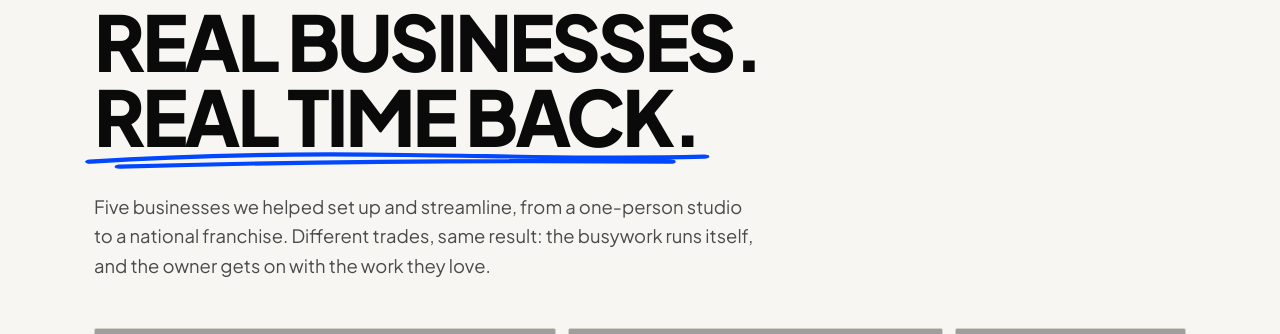
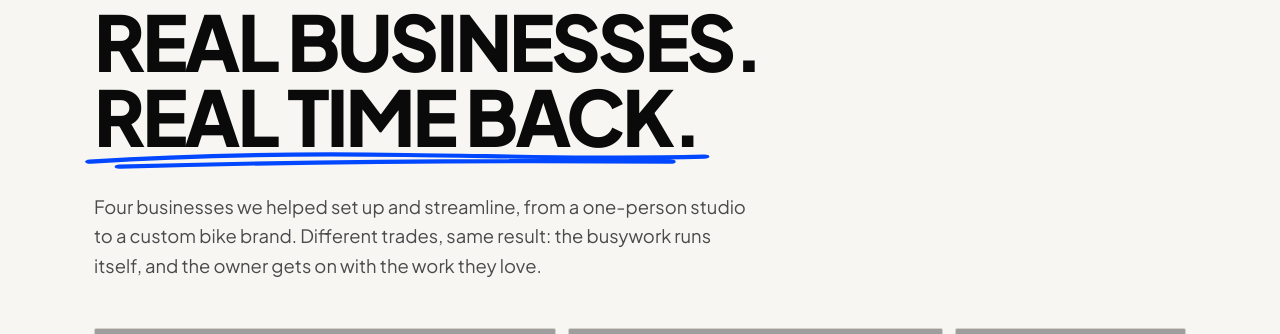
Before and after one commit to Rob281182/Better-Yet-Website, a WordPress theme: template page-our-work.php in a window 1280 px wide. Shown: the part 171-505 px from the top of the page. Run offline with PHP 8.4 and a stand-in for WordPress, Linux system fonts and the light colour scheme; the site name, menu and one post (Sample post) are stand-ins, and other content is empty; some libraries are stand-ins or nearby versions; grey boxes are pictures that could not be loaded.

Commit message:
Our work intro and description no longer mention the franchise while it is hidden (2.4.7)
Co-Authored-By: Claude Opus 5.5 <noreply@anthropic.com>
Claude-Session: https://claude.ai/code/session_012K2Yvy4KKAkj6j8TYcLW2p

```diff
--- a/functions.php
+++ b/functions.php
@@ -7,7 +7,7 @@
 
 if ( ! defined( 'ABSPATH' ) ) exit;
 
-define( 'BY_VERSION', '2.4.6' );
+define( 'BY_VERSION', '2.4.7' );
 
 /* Ready Steady Go Kids is hidden for now (Rob, 16 Nov 2026). Return true to bring it back everywhere. */
 function by_show_rsgk() { return (bool) apply_filters( 'by_show_rsgk', false ); }
--- a/inc/hygiene.php
+++ b/inc/hygiene.php
@@ -23,7 +23,7 @@ function by_page_meta() {
 	$brand = by_opt( 'brand' );
 	$desc  = $brand . ' helps Australian businesses of every size, from sole traders to corporates, find where time and money are being lost, then fixes it with practical automation and smarter systems. Start with ' . by_opt( 'audit_name' ) . '.';
 	if ( is_page( 'book' ) )      $desc = 'Book a free 20-minute call or a ' . by_opt( 'audit_name' ) . ' session with ' . $brand . '. Pick a time that suits you; confirmation and calendar invite sent straight away.';
-	if ( is_page( 'our-work' ) )  $desc = 'What ' . $brand . ' has built for real businesses: an automated bike builder, a clinic front door, an artist\'s online studio, franchise enrolments and a custom candle shop.';
+	if ( is_page( 'our-work' ) )  $desc = 'What ' . $brand . ' has built for real businesses: an automated bike builder, a clinic front door, an artist\'s online studio' . ( by_show_rsgk() ? ', franchise enrolments' : '' ) . ' and a custom candle shop.';
 	if ( is_page( 'contact' ) )   $desc = 'Tell ' . $brand . ' where your week goes. We reply within one business day with times for a free 20-minute call.';
 	if ( is_page( 'privacy-policy' ) ) $desc = 'How ' . $brand . ' handles the personal information collected through this website.';
 	return apply_filters( 'by_page_meta', array( 'description' => $desc ) );
--- a/page-our-work.php
+++ b/page-our-work.php
@@ -84,7 +84,7 @@ get_header(); ?>
       <div class="wrap">
         <p class="eyebrow">Our work</p>
         <h1>Real businesses. <span class="u">Real time back.<?php echo by_scribble( 'underline' ); ?></span></h1>
-        <p class="lead">Five businesses we helped set up and streamline, from a one-person studio to a national franchise. Different trades, same result: the busywork runs itself, and the owner gets on with the work they love.</p>
+        <p class="lead"><?php echo by_show_rsgk() ? 'Five businesses we helped set up and streamline, from a one-person studio to a national franchise.' : 'Four businesses we helped set up and streamline, from a one-person studio to a custom bike brand.'; ?> Different trades, same result: the busywork runs itself, and the owner gets on with the work they love.</p>
         <div class="hero__strip" aria-hidden="true">
           <img src="<?php echo esc_url( $h['base'] . $h['strip'][0][0] ); ?>" alt="" loading="eager">
           <img src="<?php echo esc_url( $r['base'] . $r['workflow'] ); ?>" alt="" loading="eager">
--- a/style.css
+++ b/style.css
@@ -3,7 +3,7 @@ Theme Name: Better Yet
 Theme URI: https://betteryet.com.au
 Author: Better Yet
 Description: One-page theme for Better Yet: AI, automation and systems for Australian businesses. Includes enquiry form (saved under Enquiries in the dashboard and emailed), booking link, time-back calculator, GA4 and Meta Pixel settings. Settings: Appearance > Customize > Better Yet settings.
-Version: 2.4.6
+Version: 2.4.7
 Requires at least: 6.0
 Requires PHP: 7.4
 License: GPLv2 or later
```
